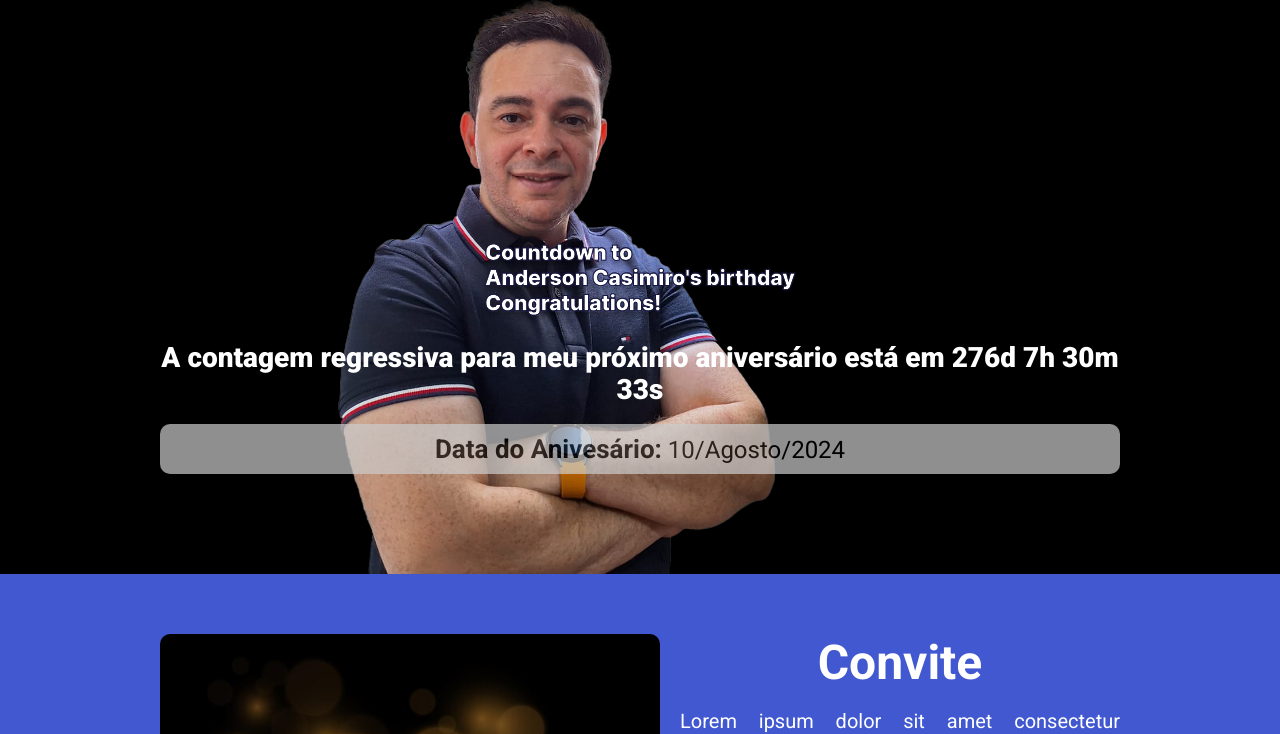
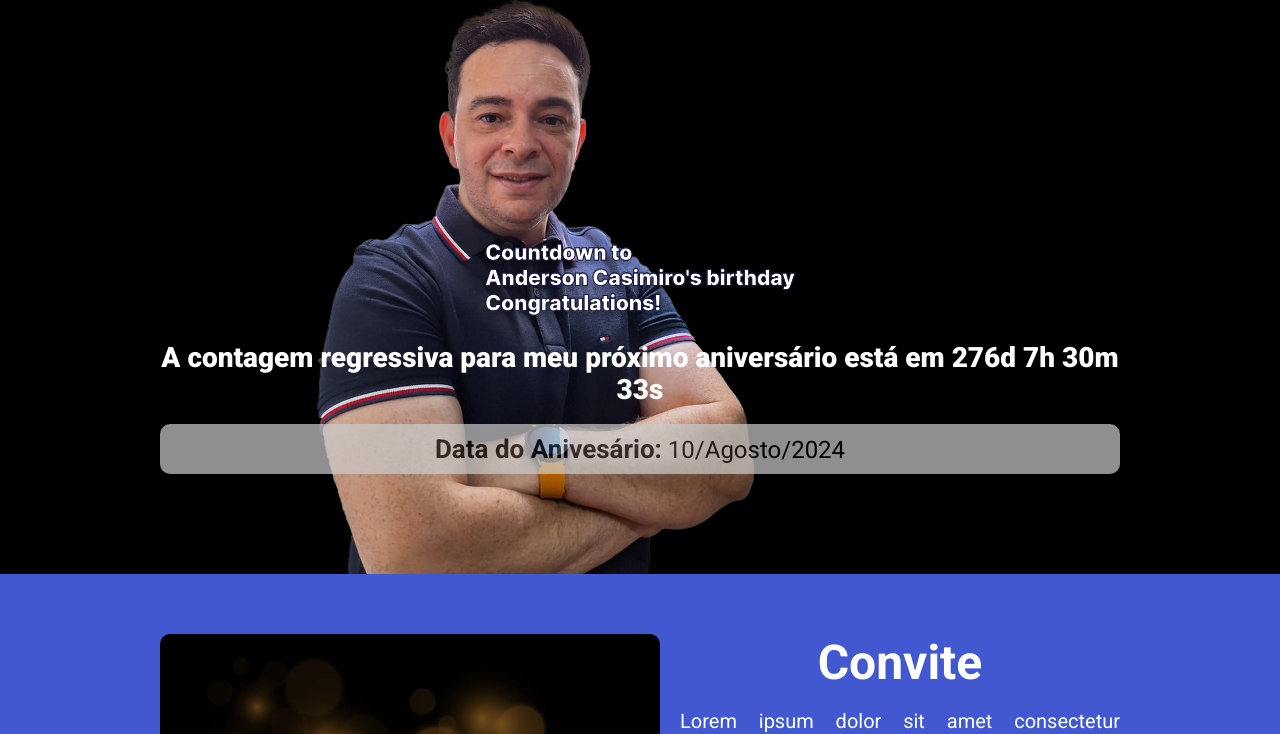
Before and after one commit to cassgkn/casimiro_birthday-s, a website built with Parcel: page src/index.html in a window 1280 px wide. Shown: the top 734 px of the page. Built offline with nearby package versions, Linux system fonts and the light colour scheme.

Commit message:
ajustado hero

```diff
--- a/src/styles/_hero.scss
+++ b/src/styles/_hero.scss
@@ -7,7 +7,7 @@
     background-repeat: no-repeat;
     background-size: contain;
     background-image: url(../images/eu-nova-sem-fundo.png);
-    background-position-x: 36%;
+    background-position-x: 33%;
     position: relative;
 
     .container {
```
